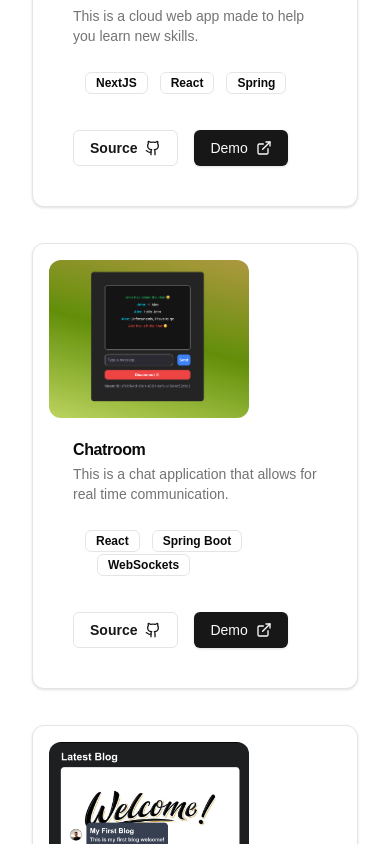
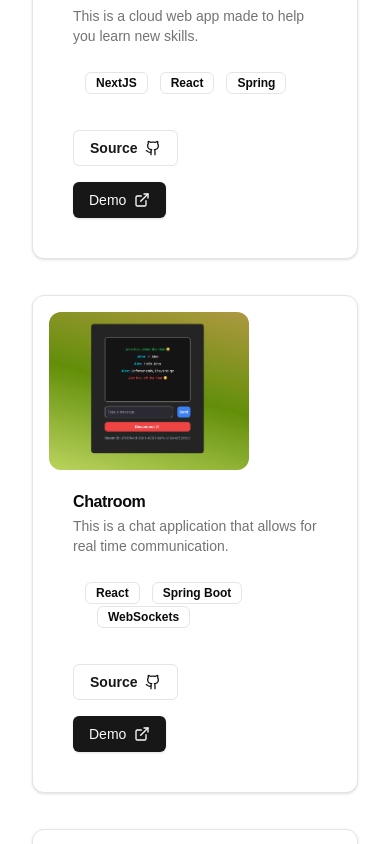
Before and after one commit to drakata27/portfolio-website, a Next.js app: page / in a window 390 px wide. Shown: the part 2760-3604 px from the top of the page. Built offline with nearby package versions, Linux system fonts and the light colour scheme.

Commit message:
Button fix

```diff
--- a/components/ProjectCard.tsx
+++ b/components/ProjectCard.tsx
@@ -55,7 +55,7 @@
           </div>
         </CardContent>
         <CardFooter>
-          <div className="space-x-4">
+          <div className="flex flex-col sm:flex-row sm:space-x-4 space-y-4 sm:space-y-0">
             <Link href={source} target="blank">
               <Button variant="link" className="font-bold border">
                 Source <Github />
```
